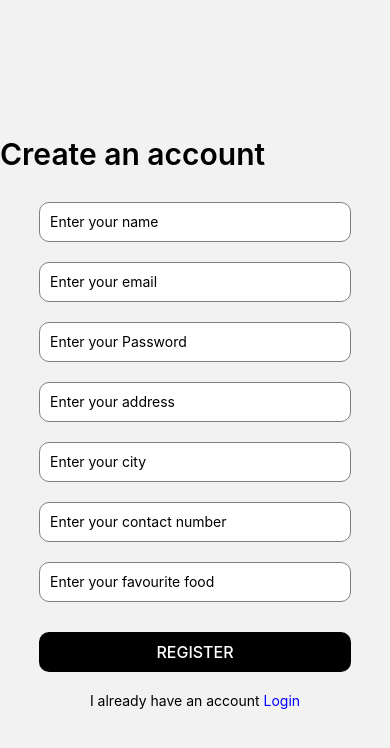
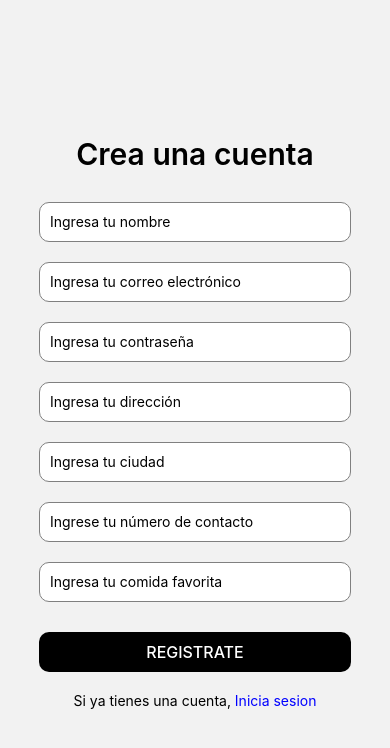
Before and after one commit to Alme08/ecommerce-reactnative-client, a React Native app: screen /register in a window 390 px wide. Shown: the top 748 px of the page. Built offline with nearby package versions, Linux system fonts and the light colour scheme.

Commit message:
styles_v1

```diff
--- a/components/Layout/Layout.js
+++ b/components/Layout/Layout.js
@@ -28,6 +28,7 @@ const styles = StyleSheet.create({
 		position: 'absolute',
 		bottom: 0,
 		padding: 10,
+		backgroundColor: 'white'
 	},
 });
 
--- a/components/Products/ProductCard.js
+++ b/components/Products/ProductCard.js
@@ -22,7 +22,7 @@ const ProductCard = ({ product }) => {
 					source={{ uri: product?.images[0].url }}
 				/>
 				<Text style={styles.cardTitle}>{product?.name}</Text>
-				<Text style={styles.cardDesc}>${product?.price}</Text>
+				<Text style={styles.cardDesc}>Precio: {product?.price}$</Text>
 				<View style={styles.btnContainer}>
 					<TouchableOpacity
 						style={styles.btn}
@@ -48,7 +48,6 @@ const styles = StyleSheet.create({
 		borderRadius: 20,
 		borderColor: 'lightgray',
 		marginVertical: 5,
-		marginHorizontal: 8,
 		width: 170,
 		height: 250,
 		padding: 10,
@@ -63,12 +62,11 @@ const styles = StyleSheet.create({
 	cardTitle: {
 		fontSize: 14,
 		fontWeight: 'bold',
-		marginBottom: 5,
+		marginBottom: 2,
 	},
 	cardDesc: {
 		fontSize: 13,
-		fontWeight: 'bold',
-		textAlign: 'center',
+		fontWeight: 'bold'
 	},
 	btnContainer: {
 		marginTop: 5,
--- a/components/Products/Products.js
+++ b/components/Products/Products.js
@@ -4,15 +4,17 @@ import ProductCard from './ProductCard';
 
 const Products = ({ products, loading }) => {
 	if (loading) {
-		return <Text>Loading...</Text>;
+		return <Text style={styles.search}>Cargando...</Text>;
 	}
 	if (products?.length === 0 && !loading) {
-		return <Text>No se ha encontrado ningún producto.</Text>;
+		return <Text style={styles.search}>No se ha encontrado ningún producto.</Text>;
 	}
 	return (
 		<View style={styles.container}>
 			{products?.map(product => (
-				<ProductCard key={product._id} product={product} />
+				<View style={styles.cardContainer} key={product._id}>
+					<ProductCard product={product} />
+				</View>
 			))}
 		</View>
 	);
@@ -21,10 +23,24 @@ const Products = ({ products, loading }) => {
 const styles = StyleSheet.create({
 	container: {
 		width: '100%',
-		flex: 1,
 		flexDirection: 'row',
 		flexWrap: 'wrap',
+		justifyContent: 'space-between',
+		marginTop: 10,
+		marginBottom: 60
 	},
+	cardContainer: {
+		flexBasis: '48%',
+		marginBottom: 10
+	},
+	search: {
+		textAlign: "center",
+		margin: "auto",
+		paddingTop: 50,
+		width: 300,
+		height: 500,
+		fontSize: 20
+	  },
 });
 
 export default Products;
--- a/package.json
+++ b/package.json
@@ -26,7 +26,8 @@
     "react-native-vector-icons": "^10.0.3",
     "react-native-x-carousel": "^1.0.1",
     "react-redux": "^9.1.2",
-    "expo-image-picker": "~15.0.4"
+    "expo-image-picker": "~15.0.4",
+    "react-native-web": "~0.19.10"
   },
   "devDependencies": {
     "@babel/core": "^7.20.0"
--- a/redux/features/product/productReducer.js
+++ b/redux/features/product/productReducer.js
@@ -36,7 +36,7 @@ export const productDetailReducer = createReducer({}, builder => {
 		state.loading = true;
 	});
 	builder.addCase('getProductDataSuccess', (state, action) => {
-		state.products = action.payload;
+		state.product = action.payload;
 		state.loading = false;
 	});
 	builder.addCase('getProductDataFail', (state, action) => {
--- a/redux/store.js
+++ b/redux/store.js
@@ -9,6 +9,7 @@ export default configureStore({
 		user: userReducer,
 		categories: categoryReducer,
 		products: productReducer,
+		product: productDetailReducer
 	},
 });
 
--- a/screens/ProductDetails.js
+++ b/screens/ProductDetails.js
@@ -3,7 +3,6 @@ import {
   Text,
   Image,
   StyleSheet,
-  Touchable,
   TouchableOpacity,
 } from "react-native";
 import React, { useEffect, useState } from "react";
@@ -12,29 +11,24 @@ import Layout from "../components/Layout/Layout";
 import { useDispatch, useSelector } from 'react-redux';
 
 const ProductDetails = ({ route }) => {
-	const dispatch = useDispatch();
+  const dispatch = useDispatch();
   const [productDetails, setProductDetails] = useState({});
   const [qty, setQty] = useState(1);
-  const { product } = useSelector(state => state.product);
+  const { product, loading } = useSelector(state => state.product);
 
   const { params } = route;
 
   useEffect(() => {
-	dispatch(getProductData(params?._id));
-}, [dispatch]);
-
-console.log(product)
-
-  console.log("sdfsedf");
+    if (params?._id) {
+      dispatch(getProductData(params._id));
+    }
+  }, [dispatch, params?._id]);
 
   useEffect(() => {
-    //find product details
-    const getProduct = productsData.find((p) => {
-      return p?._id === params?._id;
-    });
-
-    setProductDetails(getProduct);
-  }, [params?._id]);
+    if (product) {
+      setProductDetails(product);
+    }
+  }, [product]);
 
   const handleAddQty = () => {
     if (qty === 10) {
@@ -42,26 +36,47 @@ console.log(product)
     }
     setQty((prev) => prev + 1);
   };
+
   const handleRemoveQty = () => {
     if (qty <= 1) return;
     setQty((prev) => prev - 1);
   };
 
+  if (loading) {
+    return (
+      <Layout >
+        <Text style={styles.loading}>
+          Cargando...
+        </Text>
+      </Layout>
+    );
+  }
+
+  if (!productDetails || !productDetails.images || !productDetails.images[0]) {
+    return (
+      <Layout>
+        <Text style={styles.loading}>
+          Error: Producto no encontrado o sin imagen.
+        </Text>
+      </Layout>
+    );
+  }
+
   return (
     <Layout>
-      <Image source={{ uri: productDetails?.imageUrl }} style={styles.image} />
+      <Image source={{ uri: productDetails.images[0].url }} style={styles.image} />
       <View style={styles.container}>
-        <Text style={styles.title}>{productDetails?.name}</Text>
-        <Text style={styles.title}>Price: {productDetails?.price}$</Text>
-        <Text style={styles.desc}>{productDetails?.description}</Text>
+        <Text style={styles.title}>{productDetails.name}</Text>
+        <Text style={styles.title}>Precio: {productDetails.price}$</Text>
+        <Text style={styles.desc}>{productDetails.description}</Text>
         <View style={styles.btnContainer}>
           <TouchableOpacity
             style={styles.btnCart}
             onPress={() => alert(`${qty} items added to cart`)}
-            disabled={productDetails?.existence < qty}
+            disabled={productDetails.stock < qty}
           >
             <Text style={styles.btnCartText}>
-              {productDetails?.existence < qty ? "Out of stock" : "Add to cart"}
+              {productDetails.stock < qty ? "Agotado" : "Añadir al carrito"}
             </Text>
           </TouchableOpacity>
           <View style={styles.btnContainer}>
@@ -83,6 +98,14 @@ const styles = StyleSheet.create({
   image: {
     height: 330,
     width: "100%",
+  },
+  loading: {
+    textAlign: "center",
+    margin: "auto",
+    paddingTop: 250,
+    width: 300,
+    height: 500,
+    fontSize: 40
   },
   container: {
     marginVertical: 15,
@@ -108,7 +131,6 @@ const styles = StyleSheet.create({
   btnCart: {
     width: 180,
     backgroundColor: "#000",
-    // marginVertical: 10,
     borderRadius: 5,
     height: 40,
     justifyContent: "center",
--- a/screens/auth/Login.js
+++ b/screens/auth/Login.js
@@ -38,30 +38,30 @@ const Login = ({ navigation }) => {
 	}
 	return (
 		<View style={styles.container}>
-			<Text style={styles.headerText}>Welcome Back!</Text>
+			<Text style={styles.headerText}>Inicia sesión</Text>
 			<InputBox
-				placeholder={'Enter your email'}
+				placeholder={'Ingresa tu correo'}
 				value={email}
 				setValue={setEmail}
 				autoComplete={'email'}
 			/>
 			<InputBox
-				placeholder={'Enter your Password'}
+				placeholder={'Ingresa tu contraseña'}
 				value={password}
 				setValue={setPassword}
 				secureTextEntry={true}
 			/>
 			<View style={styles.btnContainer}>
 				<TouchableOpacity style={styles.loginBtn} onPress={handleLogin}>
-					<Text style={styles.loginBtnText}>Login</Text>
+					<Text style={styles.loginBtnText}>Ingresar</Text>
 				</TouchableOpacity>
 				<Text>
-					Create an account{' '}
+					Crear una cuenta,{' '}
 					<Text
 						onPress={() => navigation.navigate('register')}
 						style={{ color: 'blue' }}
 					>
-						Sign Up
+						Registrate
 					</Text>
 				</Text>
 			</View>
@@ -71,7 +71,6 @@ const Login = ({ navigation }) => {
 
 const styles = StyleSheet.create({
 	container: {
-		// alignItems: 'center',
 		justifyContent: 'center',
 		height: '100%',
 	},
@@ -79,6 +78,7 @@ const styles = StyleSheet.create({
 		fontSize: 30,
 		fontWeight: '600',
 		marginBottom: 20,
+		textAlign: 'center'
 	},
 	btnContainer: {
 		justifyContent: 'center',
--- a/screens/auth/Register.js
+++ b/screens/auth/Register.js
@@ -45,59 +45,59 @@ const Register = ({ navigation }) => {
 	const loading = useReduxStateHook(navigation, 'login');
 	return (
 		<View style={styles.container}>
-			<Text style={styles.headerText}>Create an account</Text>
+			<Text style={styles.headerText}>Crea una cuenta</Text>
 			<InputBox
-				placeholder={'Enter your name'}
+				placeholder={'Ingresa tu nombre'}
 				value={name}
 				setValue={setName}
 				autoComplete={'name'}
 			/>
 			<InputBox
-				placeholder={'Enter your email'}
+				placeholder={'Ingresa tu correo electrónico'}
 				value={email}
 				setValue={setEmail}
 				autoComplete={'email'}
 			/>
 			<InputBox
-				placeholder={'Enter your Password'}
+				placeholder={'Ingresa tu contraseña'}
 				value={password}
 				setValue={setPassword}
 				secureTextEntry={true}
 			/>
 			<InputBox
-				placeholder={'Enter your address'}
+				placeholder={'Ingresa tu dirección'}
 				value={address}
 				setValue={setAddress}
 				autoComplete={'address-line1'}
 			/>
 			<InputBox
-				placeholder={'Enter your city'}
+				placeholder={'Ingresa tu ciudad'}
 				value={city}
 				setValue={setCity}
 				autoComplete={'country'}
 			/>
 			<InputBox
-				placeholder={'Enter your contact number'}
+				placeholder={'Ingrese tu número de contacto'}
 				value={phone}
 				setValue={setPhone}
 				autoComplete={'tel'}
 			/>
 			<InputBox
-				placeholder={'Enter your favourite food'}
+				placeholder={'Ingresa tu comida favorita'}
 				value={answer}
 				setValue={setAnswer}
 			/>
 			<View style={styles.btnContainer}>
 				<TouchableOpacity style={styles.loginBtn} onPress={handleRegister}>
-					<Text style={styles.loginBtnText}>Register</Text>
+					<Text style={styles.loginBtnText}>Registrate</Text>
 				</TouchableOpacity>
 				<Text>
-					I already have an account{' '}
+					Si ya tienes una cuenta,{' '}
 					<Text
 						onPress={() => navigation.navigate('login')}
 						style={{ color: 'blue' }}
 					>
-						Login
+						Inicia sesion
 					</Text>
 				</Text>
 			</View>
@@ -115,6 +115,7 @@ const styles = StyleSheet.create({
 		fontSize: 30,
 		fontWeight: '600',
 		marginBottom: 20,
+		textAlign: 'center'
 	},
 	btnContainer: {
 		justifyContent: 'center',
```
Also changed, not shown: 1 other file (tests, documents, lock files or other folders).
